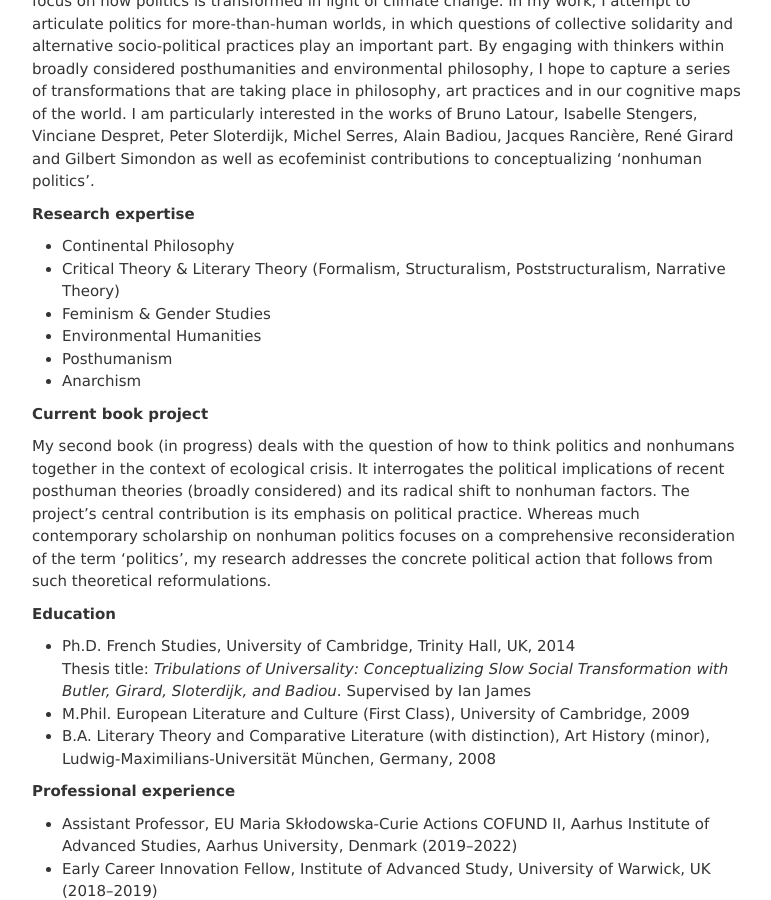
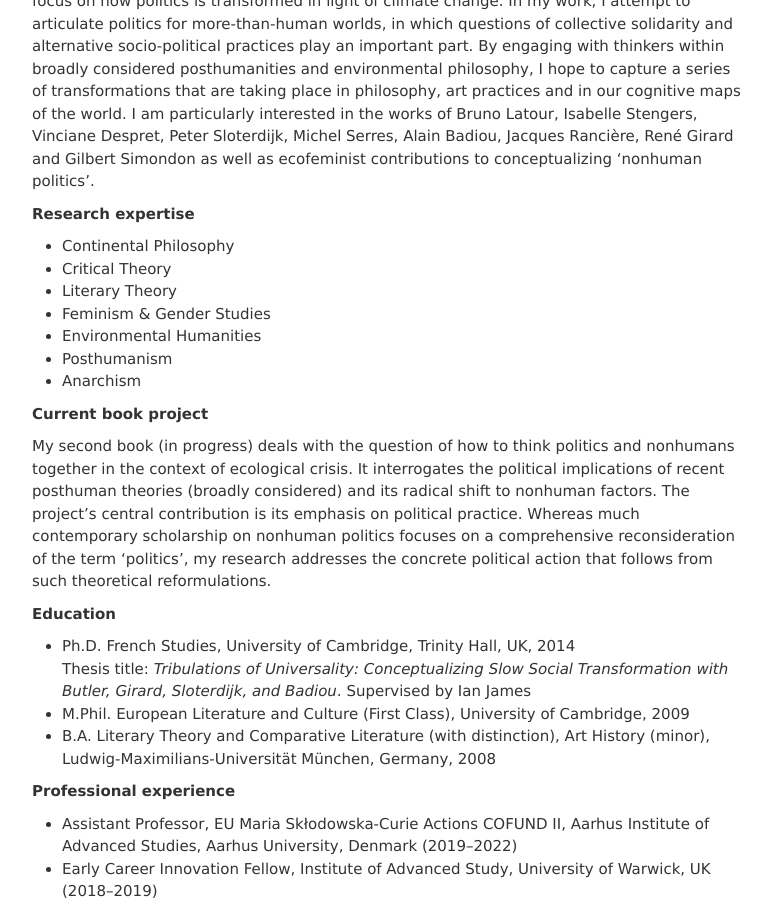
Before and after one commit to IJanicka/IJanicka.github.io, a Jekyll site: the page built from about.md, in a window 1280 px wide and 900 px high, scrolled down 364 px. Shown: the whole window, without its empty margins (253-1024 px from the left). Built offline with Jekyll 4.4.1, drawn with Linux system fonts in a browser that asks for light colours.

Commit message:
Update about.md

```diff
--- a/about.md
+++ b/about.md
@@ -9,7 +9,8 @@
 
 **Research expertise**<br>
 * Continental Philosophy
-* Critical Theory & Literary Theory (Formalism, Structuralism, Poststructuralism, Narrative Theory)
+* Critical Theory
+* Literary Theory
 * Feminism & Gender Studies
 * Environmental Humanities
 * Posthumanism
```
